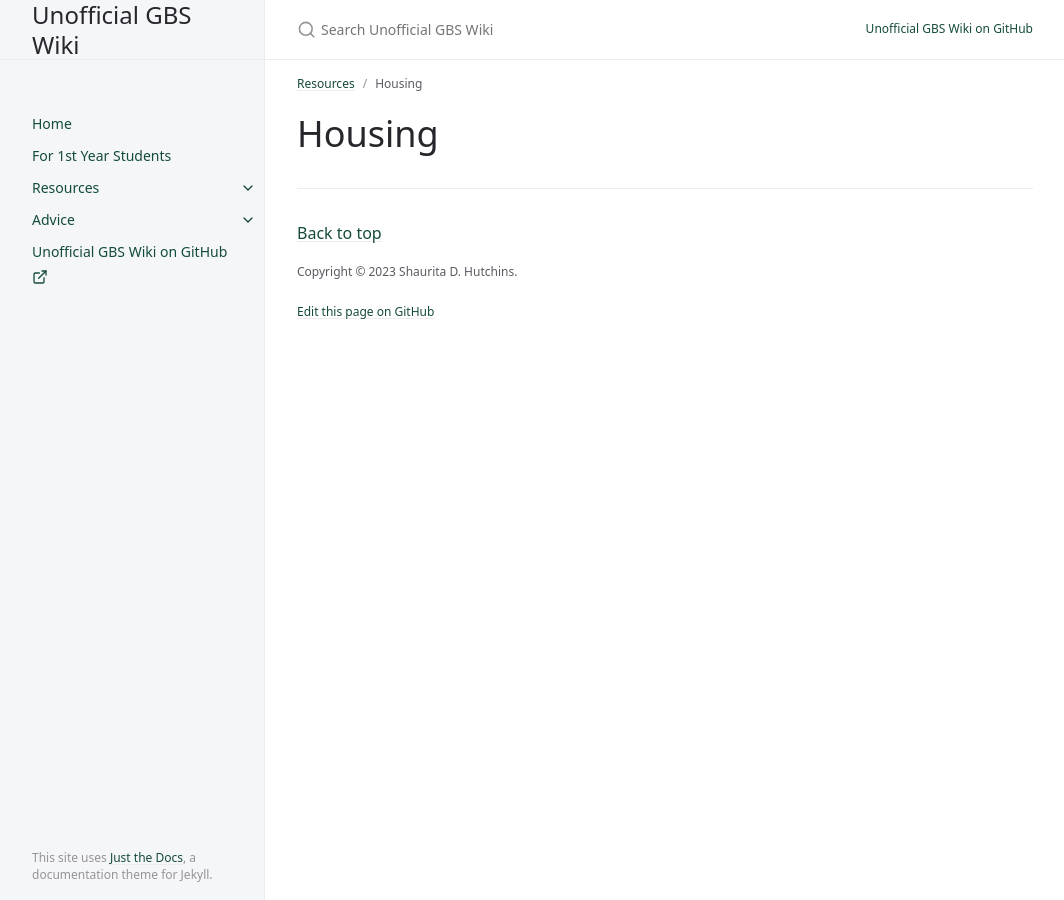
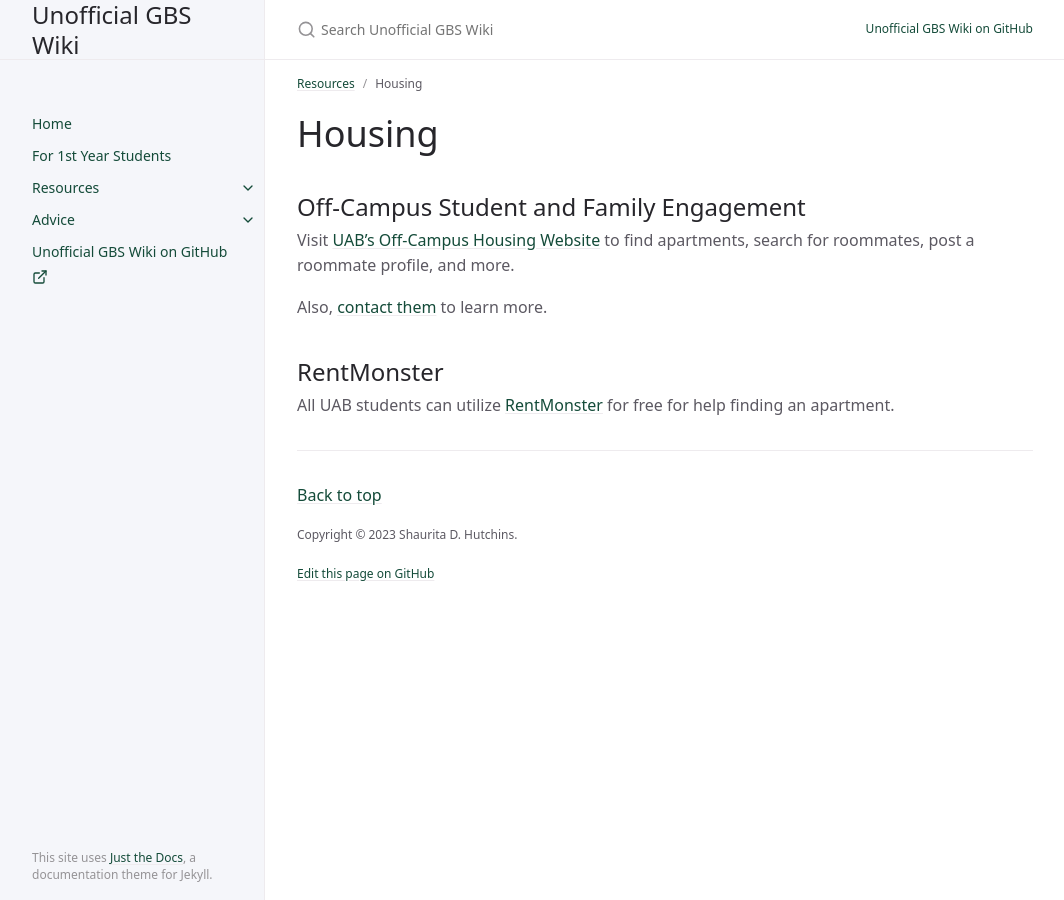
Before and after one commit to sdhutchins/gbs-guide, a Jekyll site: the page built from docs/resources/housing.md, in a window 1280 px wide. Shown: the whole page, without its empty margins (107-1171 px from the left). Built offline with Jekyll 4.4.1, drawn with Linux system fonts in a browser that asks for light colours; cached includes are drawn as plain includes.

Commit message:
Add Off Campus Housing.

```diff
--- a/docs/resources/housing.md
+++ b/docs/resources/housing.md
@@ -8,3 +8,14 @@ nav_order: 3
 # Housing
 
 {: .no_toc }
+
+## Off-Campus Student and Family Engagement
+
+Visit [UAB's Off-Campus Housing Website](https://offcampushousing.uab.edu/) to find apartments, search for roommates,
+post a roommate profile, and more.
+
+Also, [contact them](https://www.uab.edu/studentaffairs/off-campus-and-family/off-campus-students) to learn more.
+
+## RentMonster
+
+All UAB students can utilize [RentMonster](https://rentmonster.net/) for free for help finding an apartment.
```
